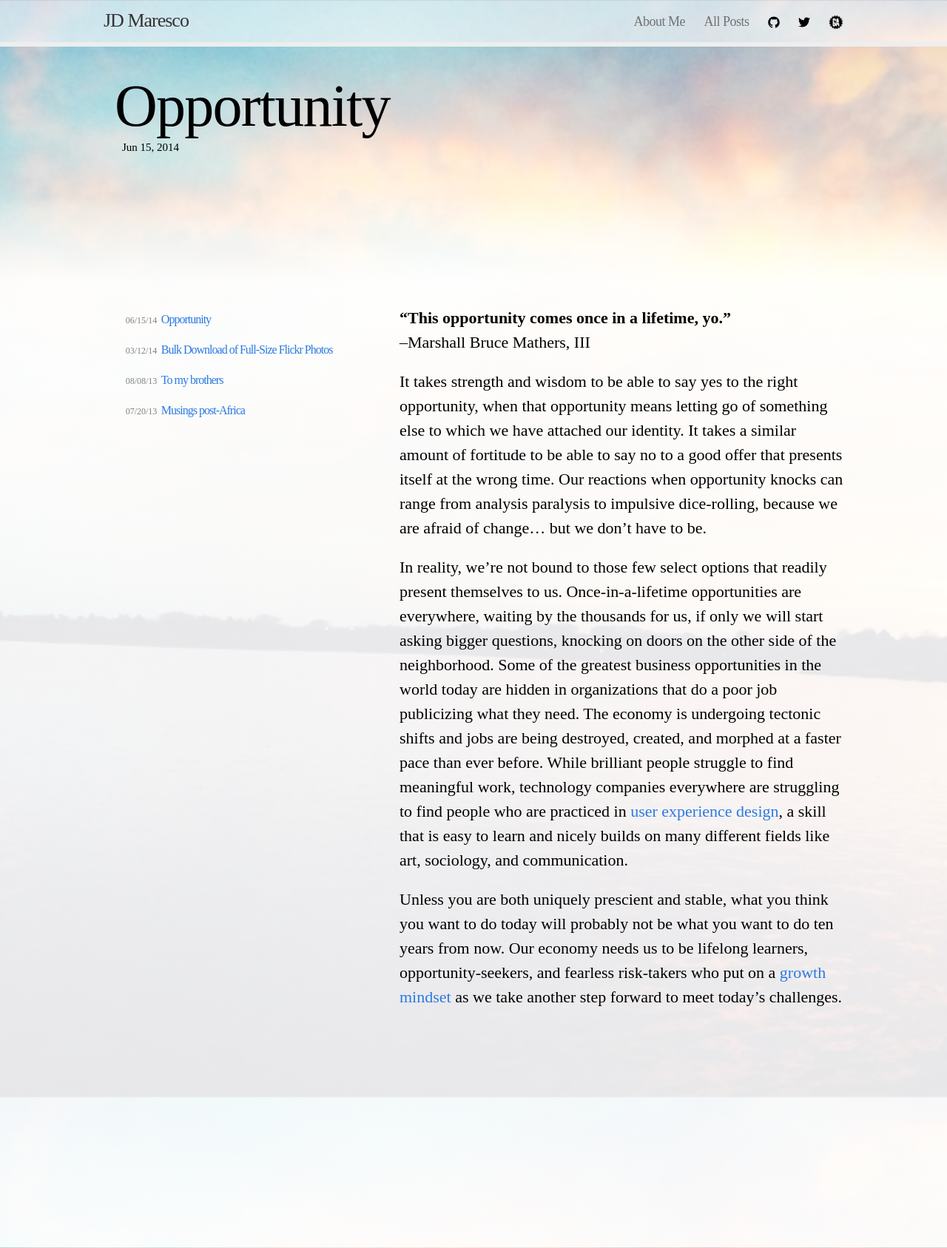
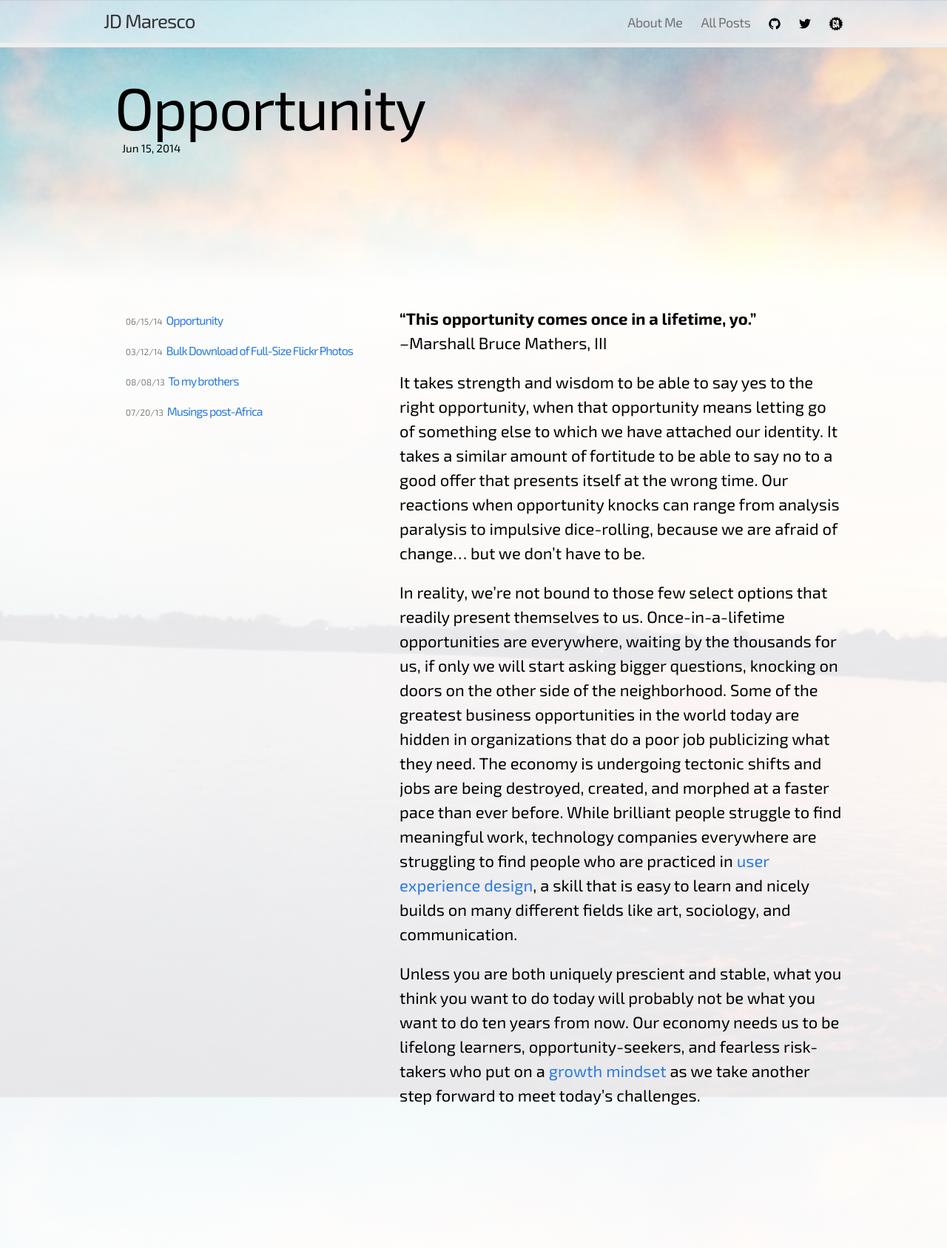
Before and after one commit to jdmaresco/jdmaresco.github.io, a Jekyll site: the page built from index.html, in a window 1280 px wide. Shown: the whole page at 74% size. Built offline with Jekyll 4.4.1, drawn with Linux system fonts in a browser that asks for light colours; some web fonts are replaced.

Commit message:
Update fonts.

```diff
--- a/_includes/head.html
+++ b/_includes/head.html
@@ -7,7 +7,7 @@
     <link rel="canonical" href="{{ page.url | replace:'index.html','' | prepend: site.baseurl }}">
 
     <!-- Custom CSS -->
-    <link href='http://fonts.googleapis.com/css?family=Kameron:400,700' rel='stylesheet' type='text/css'>
+    <link href='http://fonts.googleapis.com/css?family=Exo+2:700,600,400' rel='stylesheet' type='text/css'>
     <link rel="stylesheet" href="{{ "/css/main.css" | prepend: site.baseurl }}">
 
 </head>
--- a/css/main.css
+++ b/css/main.css
@@ -9,9 +9,9 @@
 html, body { height: 100%; }
 
 body {
-  font-family: 'Kameron', serif;  font-size: 22px;
+  font-family: 'Exo 2', sans-serif;  font-size: 22px;
   line-height: 1.5;
-  font-weight: 300;
+  font-weight: 400;
   background-image: url('../img/tidal_basin.jpg');
   background-attachment: fixed;
   background-repeat: no-repeat;
@@ -100,7 +100,7 @@ a:visited { color: #205caa; }
 
 .footer-heading {
   font-size: 18px;
-  font-weight: 300;
+  font-weight: 400;
   letter-spacing: -.5px;
   margin-bottom: 15px;
 }
@@ -215,7 +215,7 @@ a:visited { color: #205caa; }
   font-size: 80px;
   letter-spacing: -1.75px;
   line-height: 1;
-  font-weight: 300;
+  font-weight: 400;
 }
 
 .post-header .meta {
@@ -237,12 +237,18 @@ a:visited { color: #205caa; }
 .post-content h5,
 .post-content h6 {
   line-height: 1;
-  font-weight: 300;
   margin: 40px 0 20px;
+}
+
+.post-content h1 {
+  font-size: 32px;
+  font-weight: 700;
+  letter-spacing: -1.25px;
 }
 
 .post-content h2 {
   font-size: 32px;
+  font-weight: 600;
   letter-spacing: -1.25px;
 }
 
```
